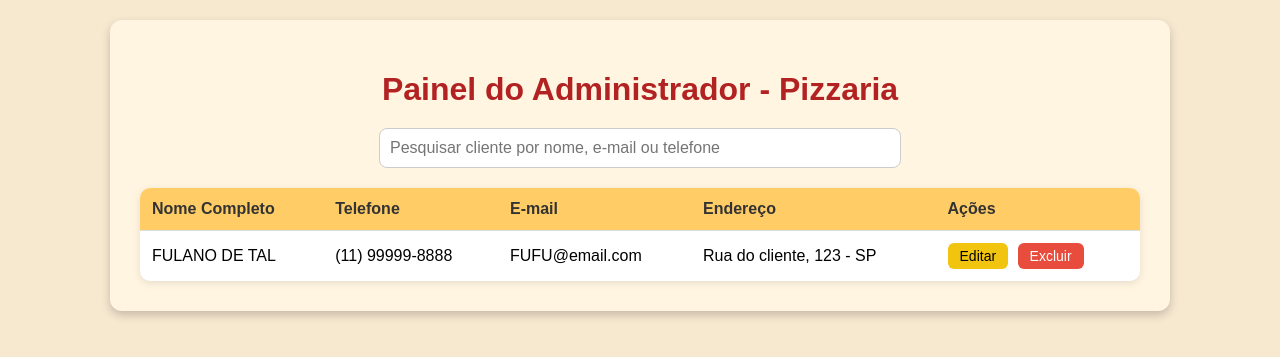
After one commit to LeoTeiSil/pizzaria-LMs, a PHP site: page /admTela.html in a window 1280 px wide. The commit adds this page. Shown: the top 357 px of the page. Run offline with PHP 8.4, Linux system fonts and the light colour scheme.

Commit message:
Add files via upload

```diff
--- /dev/null
+++ b/admTela.css
@@ -0,0 +1,87 @@
+    body {
+      background-color: #f7e8d0;
+      font-family: Arial, sans-serif;
+      margin: 0;
+      padding: 20px;
+    }
+
+    .container {
+      max-width: 1000px;
+      margin: auto;
+      background: #fff5e1;
+      padding: 30px;
+      border-radius: 12px;
+      box-shadow: 0 4px 10px rgba(0,0,0,0.2);
+    }
+
+    h1 {
+      text-align: center;
+      color: #b22222;
+      font-size: 32px;
+      margin-bottom: 20px;
+    }
+
+    .search-box {
+      text-align: center;
+      margin-bottom: 20px;
+    }
+
+    .search-box input {
+      padding: 10px;
+      width: 70%;
+      max-width: 500px;
+      border: 1px solid #ccc;
+      border-radius: 8px;
+      font-size: 16px;
+    }
+
+    table {
+      width: 100%;
+      border-collapse: collapse;
+      background: white;
+      border-radius: 10px;
+      overflow: hidden;
+      box-shadow: 0 2px 8px rgba(0,0,0,0.1);
+    }
+
+    th, td {
+      padding: 12px;
+      text-align: left;
+    }
+
+    th {
+      background: #ffcc66;
+      color: #333;
+    }
+
+    td {
+      border-top: 1px solid #ddd;
+    }
+
+    .acoes button {
+      margin-right: 5px;
+      padding: 5px 12px;
+      border-radius: 6px;
+      font-size: 14px;
+      border: none;
+      cursor: pointer;
+      transition: 0.3s;
+    }
+
+    .editar {
+      background: #f1c40f;
+      color: black;
+    }
+
+    .editar:hover {
+      background: #d4ac0d;
+    }
+
+    .excluir {
+      background: #e74c3c;
+      color: white;
+    }
+
+    .excluir:hover {
+      background: #c0392b;
+    }
--- /dev/null
+++ b/admTela.html
@@ -0,0 +1,42 @@
+<!DOCTYPE html>
+<html lang="pt-BR">
+<head>
+  <meta charset="UTF-8">
+  <meta name="viewport" content="width=device-width, initial-scale=1.0">
+  <title>Pizzaria - Painel do Administrador</title>
+  <link rel="stylesheet" href="admTela.css">
+</head>
+<body>
+  <div class="container">
+    <h1>Painel do Administrador - Pizzaria</h1>
+
+    <div class="search-box">
+      <input type="text" placeholder="Pesquisar cliente por nome, e-mail ou telefone">
+    </div>
+
+    <table>
+      <thead>
+        <tr>
+          <th>Nome Completo</th>
+          <th>Telefone</th>
+          <th>E-mail</th>
+          <th>Endereço</th>
+          <th>Ações</th>
+        </tr>
+      </thead>
+      <tbody>
+        <tr>
+          <td>FULANO DE TAL</td>
+          <td>(11) 99999-8888</td>
+          <td>FUFU@email.com</td>
+          <td>Rua do cliente, 123 - SP</td>
+          <td class="acoes">
+            <button class="editar">Editar</button>
+            <button class="excluir">Excluir</button>
+          </td>
+        </tr>
+      </tbody>
+    </table>
+  </div>
+</body>
+</html>
--- a/login.html
+++ b/login.html
@@ -1,7 +1,7 @@
 <!DOCTYPE html>
 <html lang="en">
 <head>
-    <link rel="stylesheet" href="cadastro.css">
+    <link rel="stylesheet" href="login.css">
     <meta charset="UTF-8">
     <meta name="viewport" content="width=device-width, initial-scale=1.0">
     <title>Document</title>
```
Also changed, not shown: cadastro.css (+67 -14 lines), index.css (+57 -11 lines), login.css (+66 -13 lines).
